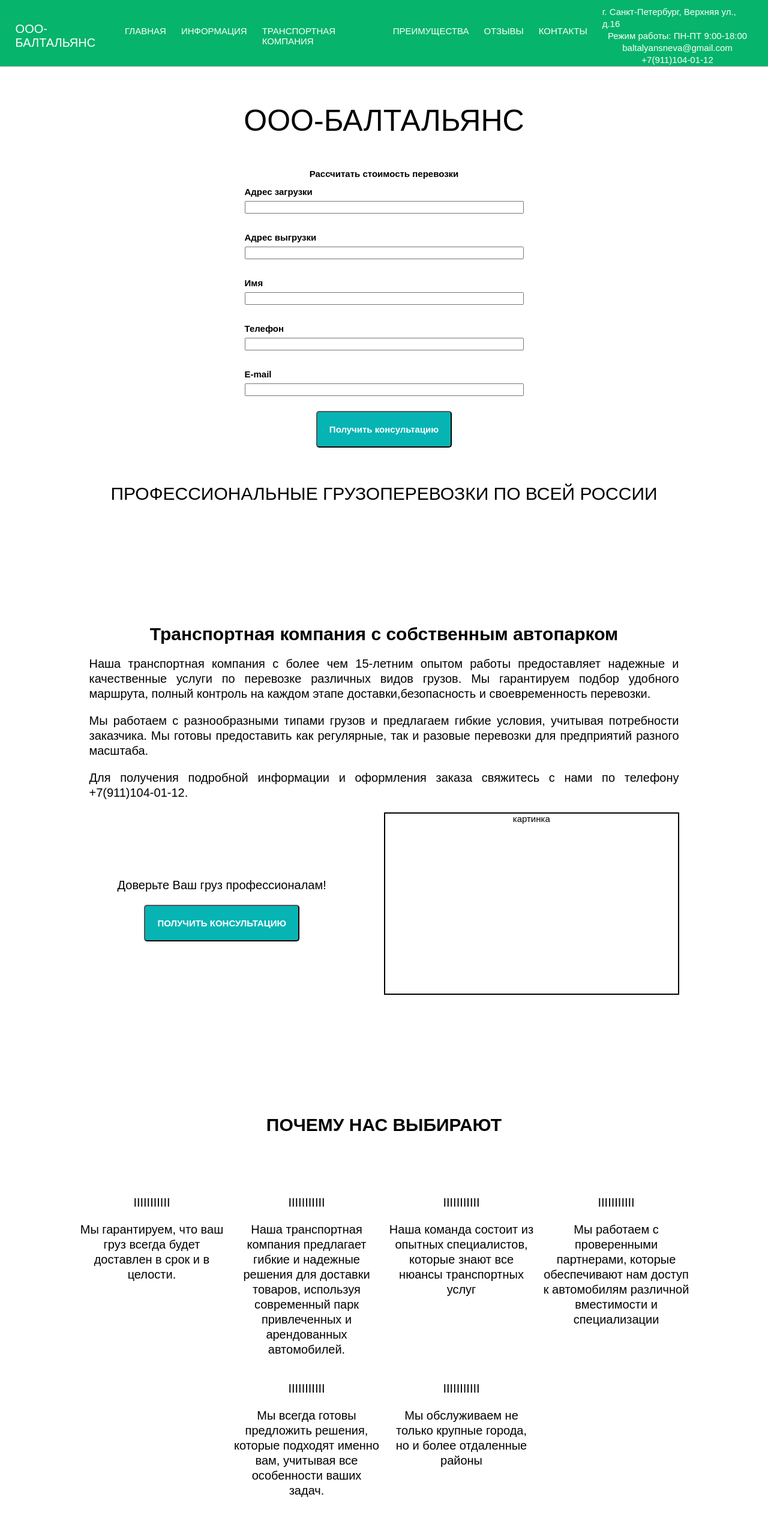
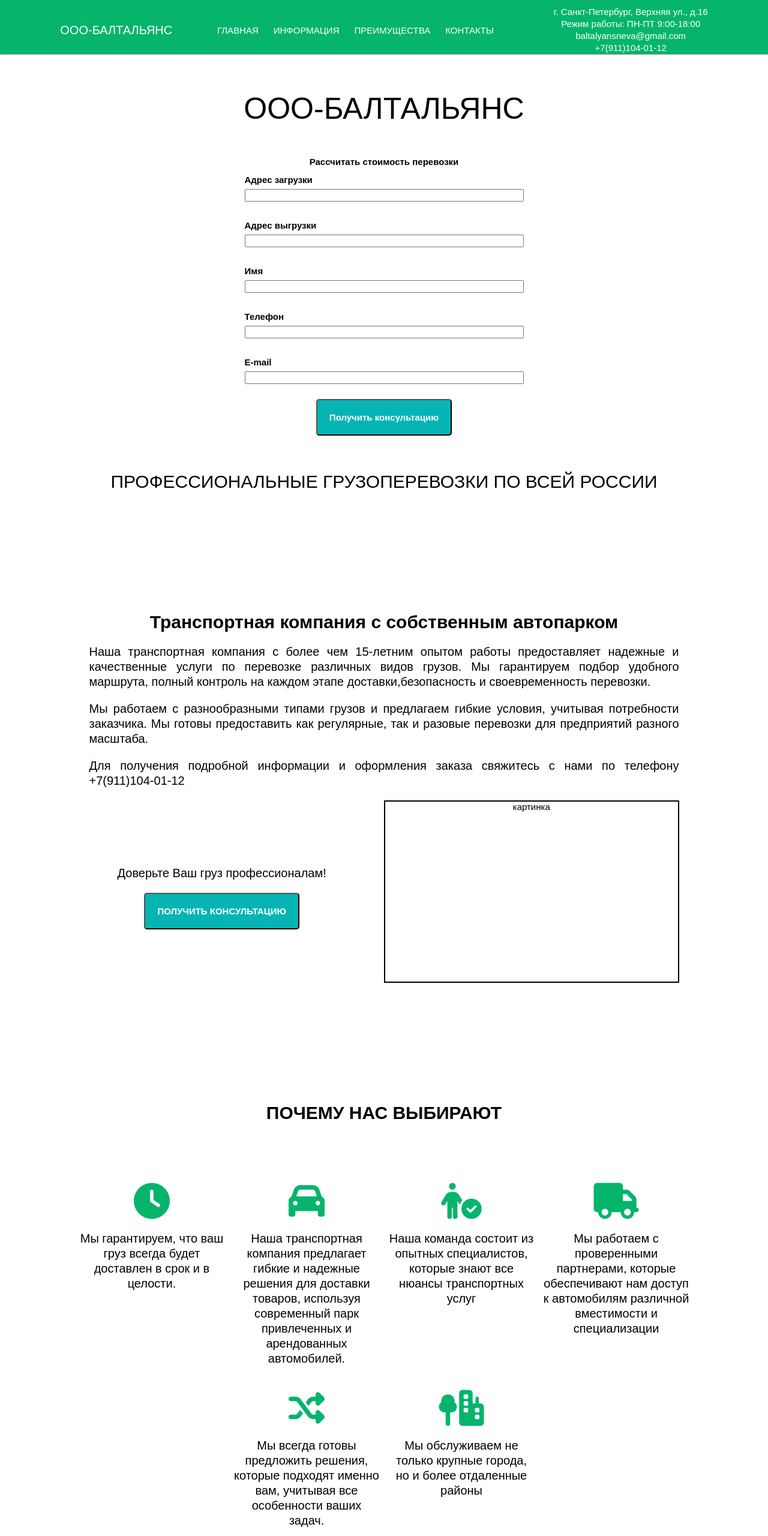
Before and after one commit to PeterSld/BaltLanding, a plain HTML site: page index.html in a window 1280 px wide. Shown: the top 2560 px of the page at 60% size. Drawn offline with nearby package versions, Linux system fonts and the light colour scheme.

Commit message:
Add files via upload

```diff
--- a/CSS/style.css
+++ b/CSS/style.css
@@ -54,6 +54,9 @@ button{
     flex-direction: column;
     line-height: 20px;
     align-items: center;
+}
+.contact a{
+    color: white;
 }
 .page{
     margin: 0 2% 0;
@@ -131,6 +134,9 @@ button{
 .advantages_list p{
     text-align: center;
 }
+.advantages_list i{
+    color: rgb(6, 180, 108);
+}
 #reviews{
     display: flex;
 }
@@ -158,3 +164,7 @@ footer div{
     color: white;
     text-align: center;
 }
+a{
+    text-decoration: none;
+    color: black;
+}
--- a/index.html
+++ b/index.html
@@ -22,14 +22,8 @@
         <a href="#info">
           ИНФОРМАЦИЯ
         </a>
-        <a href="#company">
-          ТРАНСПОРТНАЯ КОМПАНИЯ
-        </a>
         <a href="#advantages">
           ПРЕИМУЩЕСТВА
-        </a>
-        <a href="#reviews">
-          ОТЗЫВЫ
         </a>
         <a href="#">
           КОНТАКТЫ
@@ -39,7 +33,7 @@
         <span>г. Санкт-Петербург, Верхняя ул., д.16</span>
         <span>Режим работы: ПН-ПТ 9:00-18:00</span>
         <span class="mail">baltalyansneva@gmail.com</span>
-        <span class="phone">+7(911)104-01-12</span>
+        <span class="phone"><a href="tel:79111040112">+7(911)104-01-12</a></span>
       </div>
     </div>
   </header>
@@ -82,7 +76,7 @@
       <H1 data-aos="fade-up" style="text-align: center;">Транспортная компания с собственным автопарком</H1>
       <p data-aos="fade-up">Наша транспортная компания с более чем 15-летним опытом работы предоставляет надежные и качественные услуги по перевозке различных видов грузов. Мы гарантируем подбор  удобного маршрута, полный контроль на каждом этапе доставки,безопасность и своевременность перевозки.</p>
       <p data-aos="fade-up">Мы работаем с разнообразными типами грузов и предлагаем гибкие условия, учитывая потребности заказчика. Мы готовы предоставить как регулярные, так и разовые перевозки для предприятий разного масштаба.</p>
-      <p data-aos="fade-up">Для получения подробной информации и оформления заказа свяжитесь с нами по телефону +7(911)104-01-12.</p>
+      <p data-aos="fade-up">Для получения подробной информации и оформления заказа свяжитесь с нами по телефону <a href="tel:79111040112">+7(911)104-01-12</a></p>
       <div class="info">
         <div style="width:45%; margin-right: 5%;display: flex;flex-direction: column; align-items: center;">
 
@@ -100,38 +94,36 @@
       <div class="space"></div>
       <div data-aos="fade-up" class="advantages_list">
         <div>
-          <p>IIIIIIIIIII</p>
+          <p><i class="fa-solid fa-clock fa-3x"></i></p>
           <p>Мы гарантируем, что ваш груз всегда будет доставлен в срок и в целости.</p>
         </div>
         <div>
-          <p>IIIIIIIIIII</p>
+          <p><i class="fa-solid fa-car fa-3x"></i></p>
           <p>Наша транспортная компания предлагает гибкие и надежные решения для доставки товаров, используя современный парк привлеченных и арендованных автомобилей.</p>
         </div>
         <div>
-          <p>IIIIIIIIIII</p>
+          <p><i class="fa-solid fa-person-circle-check fa-3x"></i></p>
           <p>Наша команда состоит из опытных специалистов, которые знают все нюансы транспортных услуг</p>
         </div>
         <div>
-          <p>IIIIIIIIIII</p>
+          <p><i class="fa-solid fa-truck fa-3x"></i></p>
           <p>Мы работаем с проверенными партнерами, которые обеспечивают нам доступ к автомобилям различной вместимости и специализации</p>
         </div>
         <div>
-          <p>IIIIIIIIIII</p>
+          <p><i class="fa-solid fa-shuffle fa-3x"></i></p>
           <p>Мы всегда готовы предложить решения, которые подходят именно вам, учитывая все особенности ваших задач.</p>
         </div>
         <div>
-          <p>IIIIIIIIIII</p>
+          <p><i class="fa-solid fa-tree-city fa-3x"></i></p>
           <p>Мы обслуживаем не только крупные города, но и более отдаленные районы</p>
         </div>
       </div>
-      <div class="space"></div>
-      <button data-aos="fade-up">ПОЛУЧИТЬ КОНСУЛЬТАЦИЮ</button>
     </div>
     <div class="space"></div>
     <div id="contacts">
       <h1 data-aos="fade-up">КОНТАКТЫ</h1>
       <div class="space"></div>
-      <H1 style="text-decoration: underline;font-weight: bold;">+7(911)104-01-12</H1>
+      <H1 style="text-decoration: underline;font-weight: bold;"><a href="tel:79111040112">+7(911)104-01-12</a></H1>
       <div class="space"></div>
       <h2 style="font-weight: bold;">Получить консультацию</h2>
       <div class="contacts_input">
@@ -154,10 +146,11 @@
       ООО-БАЛТАЛЬЯНС
     </div>
     <div>
-      +7(911)104-01-12<br>
+      <a href="tel:79111040112">+7(911)104-01-12</a><br>
       Режим работы: ПН-ПТ 9:00-18:00
     </div>
   </footer>
+  <script src="https://kit.fontawesome.com/adaea234c6.js" crossorigin="anonymous"></script>
   <script src="https://cdn.rawgit.com/michalsnik/aos/2.1.1/dist/aos.js"></script>
 </body>
 </html>
```
